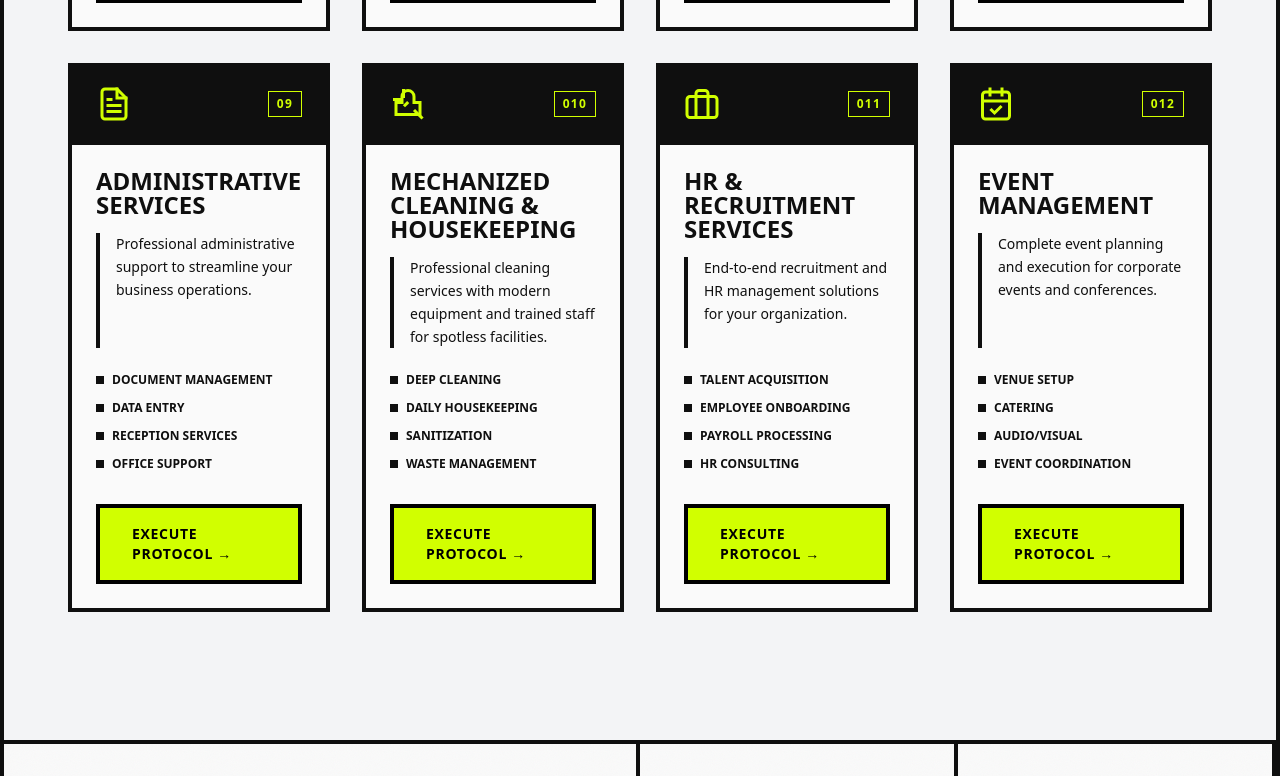
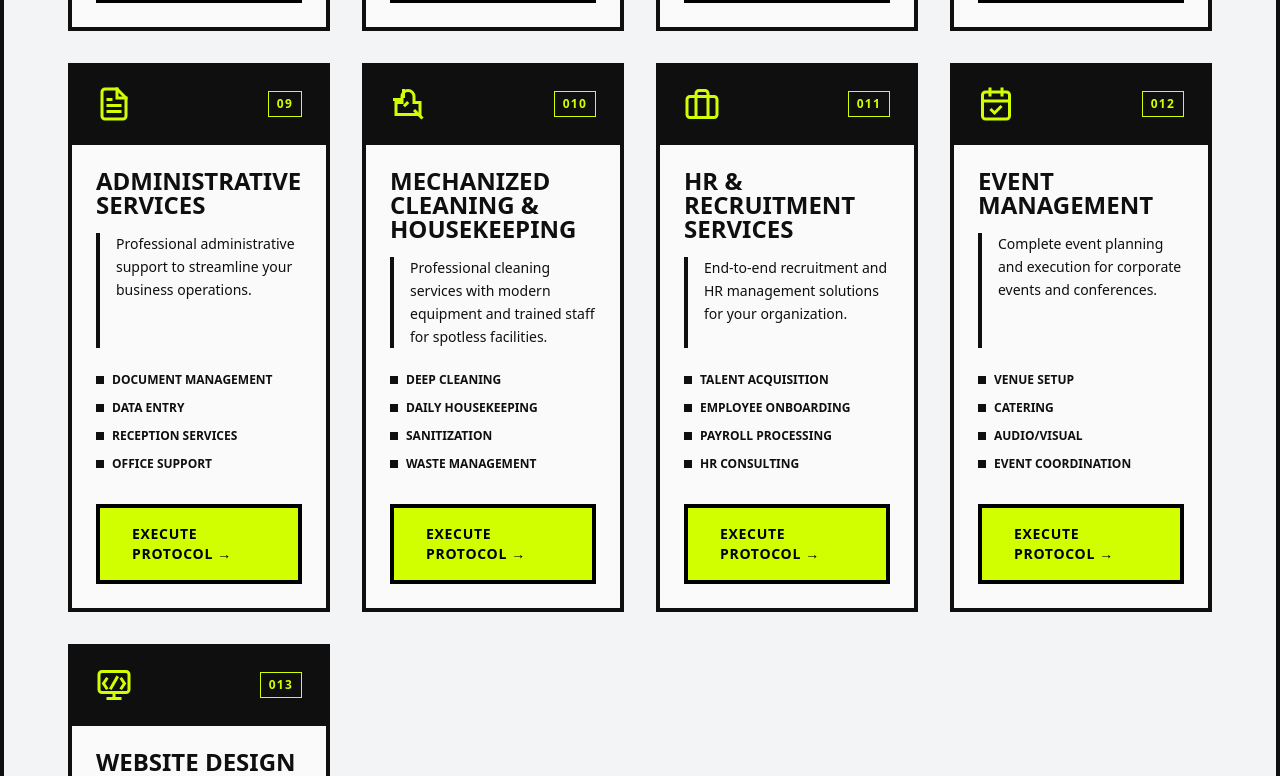
Before and after one commit to m4milaad/yge, a Next.js app: page /business-solutions in a window 1280 px wide. Shown: the part 2000-2776 px from the top of the page. Built offline with nearby package versions, Linux system fonts and the light colour scheme.

Commit message:
added web dev capiblities

```diff
--- a/data/company.ts
+++ b/data/company.ts
@@ -96,7 +96,8 @@ export const navigationLinks = {
     { label: 'Beat Patrol & Pest Control', href: '/services/pest-control' },
     { label: 'Administrative Services', href: '/services/admin-services' },
     { label: 'General Order Supplies', href: '/services/general-order-supplies' },
-    { label: 'Corporate Gifting', href: '/services/corporate-gifting' }
+    { label: 'Corporate Gifting', href: '/services/corporate-gifting' },
+    { label: 'Website Design & Development', href: '/services/website-development' }
   ],
   shop: [
     { label: 'Stationery', href: '/shop/stationery' },
--- a/data/index.ts
+++ b/data/index.ts
@@ -18,7 +18,8 @@ export const getColorClasses = (color: string) => {
     pink: { bg: 'bg-pink-100 dark:bg-pink-900/30', text: 'text-pink-600 dark:text-pink-400', hover: 'hover:border-pink-500', border: 'border-pink-200 dark:border-pink-800' },
     cyan: { bg: 'bg-cyan-100 dark:bg-cyan-900/30', text: 'text-cyan-600 dark:text-cyan-400', hover: 'hover:border-cyan-500', border: 'border-cyan-200 dark:border-cyan-800' },
     amber: { bg: 'bg-amber-100 dark:bg-amber-900/30', text: 'text-amber-600 dark:text-amber-400', hover: 'hover:border-amber-500', border: 'border-amber-200 dark:border-amber-800' },
-    rose: { bg: 'bg-rose-100 dark:bg-rose-900/30', text: 'text-rose-600 dark:text-rose-400', hover: 'hover:border-rose-500', border: 'border-rose-200 dark:border-rose-800' }
+    rose: { bg: 'bg-rose-100 dark:bg-rose-900/30', text: 'text-rose-600 dark:text-rose-400', hover: 'hover:border-rose-500', border: 'border-rose-200 dark:border-rose-800' },
+    violet: { bg: 'bg-violet-100 dark:bg-violet-900/30', text: 'text-violet-600 dark:text-violet-400', hover: 'hover:border-violet-500', border: 'border-violet-200 dark:border-violet-800' }
   };
   return colors[color] || colors.purple;
 };
--- a/data/services.tsx
+++ b/data/services.tsx
@@ -193,6 +193,24 @@ export const services: Service[] = [
     features: ['Venue Setup', 'Catering', 'Audio/Visual', 'Event Coordination'],
     link: '/services/event-management',
     color: 'rose'
+  },
+  {
+    id: 13,
+    title: 'Website Design & Development',
+    icon: (
+      <svg xmlns="http://www.w3.org/2000/svg" width="24" height="24" viewBox="0 0 24 24" fill="none" stroke="currentColor" strokeWidth="2" strokeLinecap="square" strokeLinejoin="miter">
+        <rect x="2" y="3" width="20" height="14" rx="2" />
+        <line x1="8" y1="21" x2="16" y2="21" />
+        <line x1="12" y1="17" x2="12" y2="21" />
+        <path d="M7 8l-2 3 2 3" />
+        <path d="M17 8l2 3-2 3" />
+        <line x1="10" y1="14" x2="14" y2="7" />
+      </svg>
+    ),
+    description: 'Professional website design and development services to establish your digital presence and grow your business online.',
+    features: ['Custom Website Design', 'Responsive Development', 'SEO Optimization', 'Maintenance & Support'],
+    link: '/services/website-development',
+    color: 'violet'
   }
 ];
 
```
